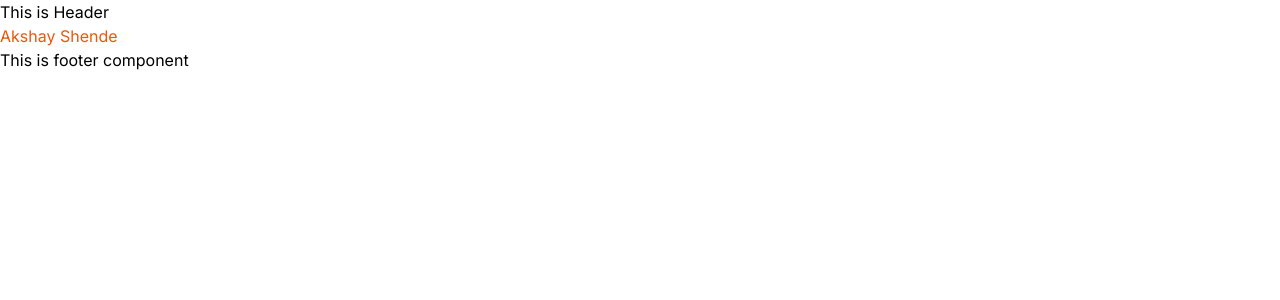
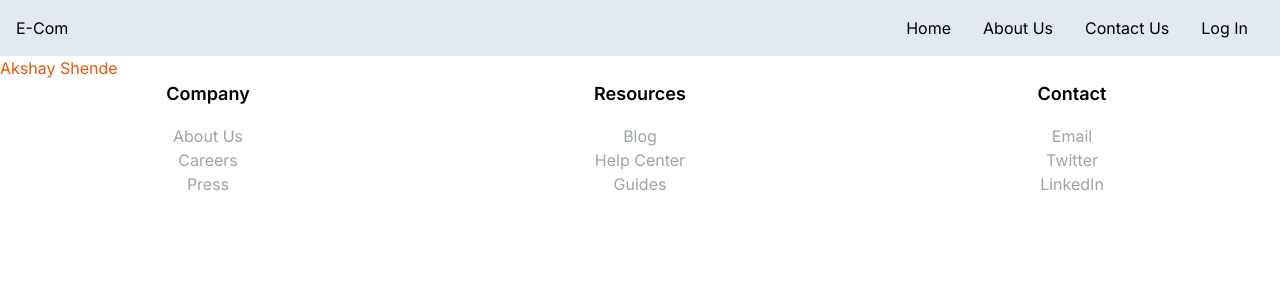
Before and after one commit to Akshay-Shende/e_com_demo, a Next.js app: page / in a window 1280 px wide. Shown: the top 300 px of the page. Built offline with nearby package versions, Linux system fonts and the light colour scheme.

Commit message:
changes for header and footer

```diff
--- a/package.json
+++ b/package.json
@@ -12,6 +12,7 @@
   },
   "dependencies": {
     "@prisma/client": "^5.17.0",
+    "@reduxjs/toolkit": "^2.2.7",
     "axios": "^1.7.3",
     "bcryptjs": "^2.4.3",
     "bootstrap": "^5.3.3",
@@ -20,6 +21,7 @@
     "react": "^18",
     "react-dom": "^18",
     "react-loader-spinner": "^6.1.6",
+    "react-redux": "^9.1.2",
     "react-toastify": "^10.0.5"
   },
   "devDependencies": {
--- a/src/app/components/footer.js
+++ b/src/app/components/footer.js
@@ -2,9 +2,34 @@ import React from 'react'
 
 const Footer = () => {
   return (
+   <footer className='container'>
+    <div className='grid grid-cols-3 gap-4 text-center'>
     <div>
-      This is footer component
+                <h2 class="text-lg font-semibold mb-4">Company</h2>
+                <ul className='list-none pl-0'>
+                    <li className=''><a href="#" class="text-gray-400 hover:text-white">About Us</a></li>
+                    <li><a href="#" class="text-gray-400 hover:text-white">Careers</a></li>
+                    <li><a href="#" class="text-gray-400 hover:text-white">Press</a></li>
+                </ul>
+            </div>
+            <div>
+                <h2 class="text-lg font-semibold mb-4">Resources</h2>
+                <ul>
+                    <li><a href="#" class="text-gray-400 hover:text-white">Blog</a></li>
+                    <li><a href="#" class="text-gray-400 hover:text-white">Help Center</a></li>
+                    <li><a href="#" class="text-gray-400 hover:text-white">Guides</a></li>
+                </ul>
+                </div>
+                <div>
+                <h2 class="text-lg font-semibold mb-4">Contact</h2>
+                <ul>
+                    <li><a href="#" class="text-gray-400 hover:text-white">Email</a></li>
+                    <li><a href="#" class="text-gray-400 hover:text-white">Twitter</a></li>
+                    <li><a href="#" class="text-gray-400 hover:text-white">LinkedIn</a></li>
+                </ul>
+            </div>
     </div>
+   </footer>
   )
 }
 
--- a/src/app/components/header.js
+++ b/src/app/components/header.js
@@ -2,10 +2,15 @@ import React from "react";
 import Link from "next/link";
 const Header = () => {
   return (
-   <nav>
-    <div className="brand"></div>
-    <div className="">
-        This is Header
+   <nav className=" bg-slate-200 py-4 ">
+    <div className="container- mx-auto flex items-center justify-between px-4">
+    <div className="brand">E-Com</div>
+       <ul className="flex ml-auto">
+        <li className="px-4"><a href="" className="text-black hover:text-slate-400">Home</a></li>
+        <li className="px-4"><a href="" className="text-black hover:text-slate-400">About Us</a></li>
+        <li className="px-4"><a href="" className="text-black hover:text-slate-400">Contact Us</a></li>
+        <li className="px-4"><a href="" className="text-black hover:text-slate-400">Log In</a></li>
+      </ul>
     </div>
    </nav>
   );
```
Also changed, not shown: 1 other file (tests, documents, lock files or other folders).
